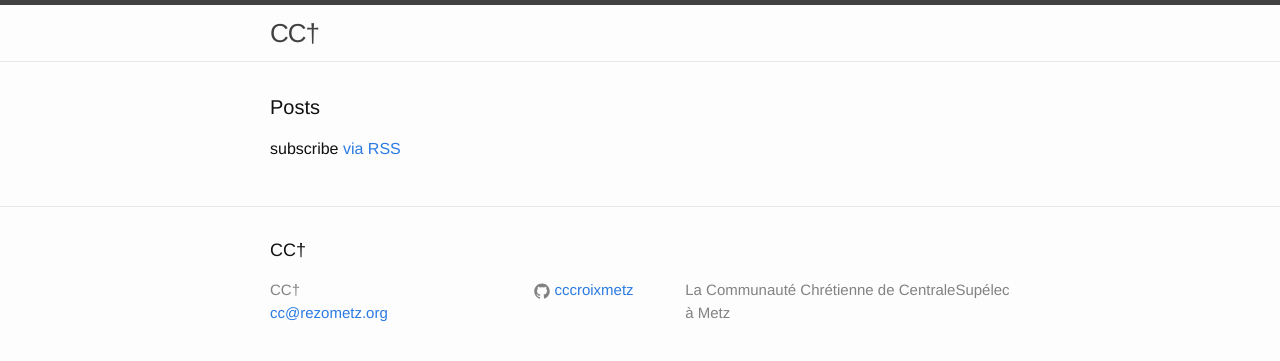
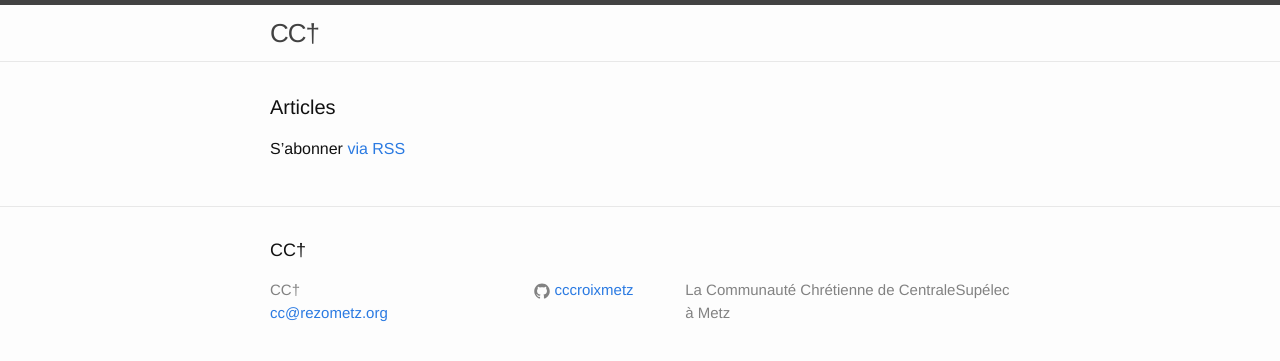
Before and after one commit to cccroix/cccroix.github.io, a Jekyll site: the page built from index.html, in a window 1280 px wide. Shown: the top 361 px of the page. Built offline with Jekyll 4.4.1, drawn with Linux system fonts in a browser that asks for light colours.

Commit message:
translates into fr

```diff
--- a/index.html
+++ b/index.html
@@ -4,7 +4,7 @@ layout: default
 
 <div class="home">
 
-  <h1 class="page-heading">Posts</h1>
+  <h1 class="page-heading">Articles</h1>
 
   <ul class="post-list">
     {% for post in site.posts %}
@@ -18,6 +18,6 @@ layout: default
     {% endfor %}
   </ul>
 
-  <p class="rss-subscribe">subscribe <a href="{{ "/feed.xml" | prepend: site.baseurl }}">via RSS</a></p>
+  <p class="rss-subscribe">S’abonner <a href="{{ "/feed.xml" | prepend: site.baseurl }}">via RSS</a></p>
 
 </div>
```
